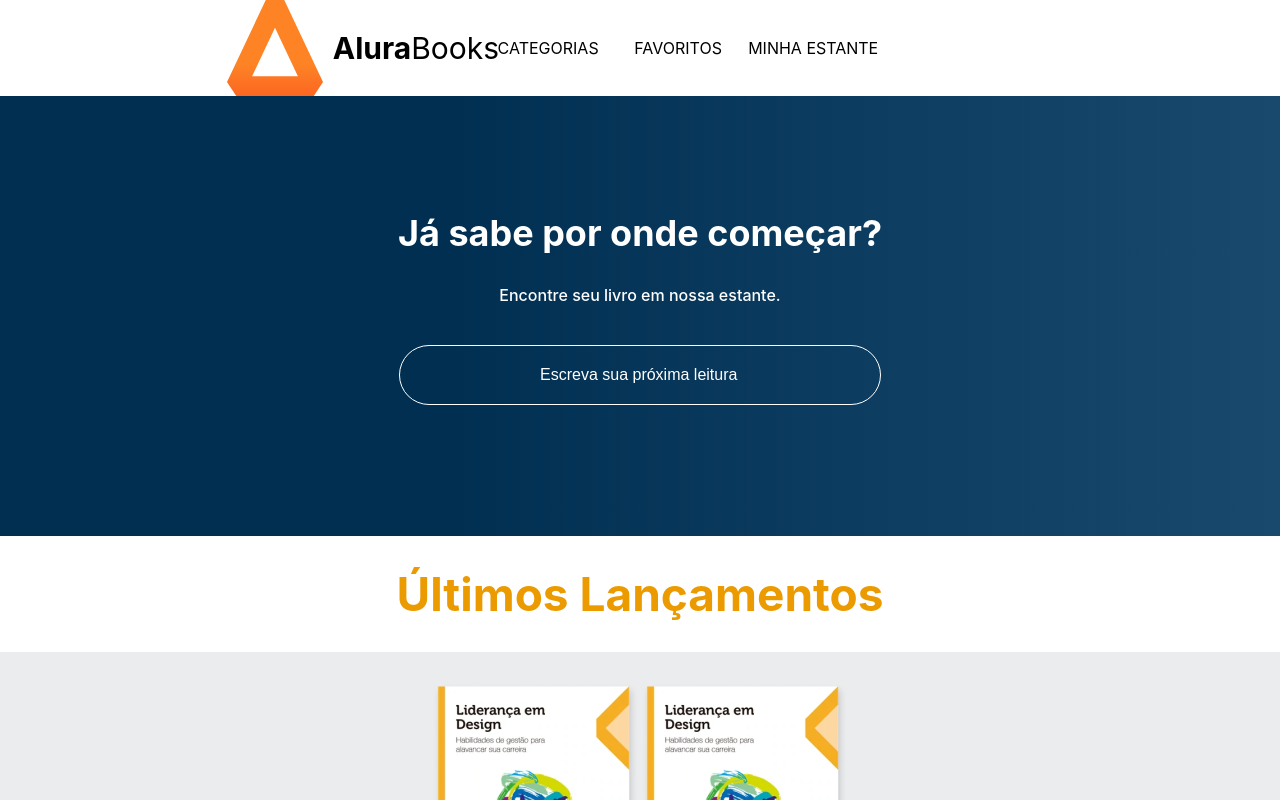
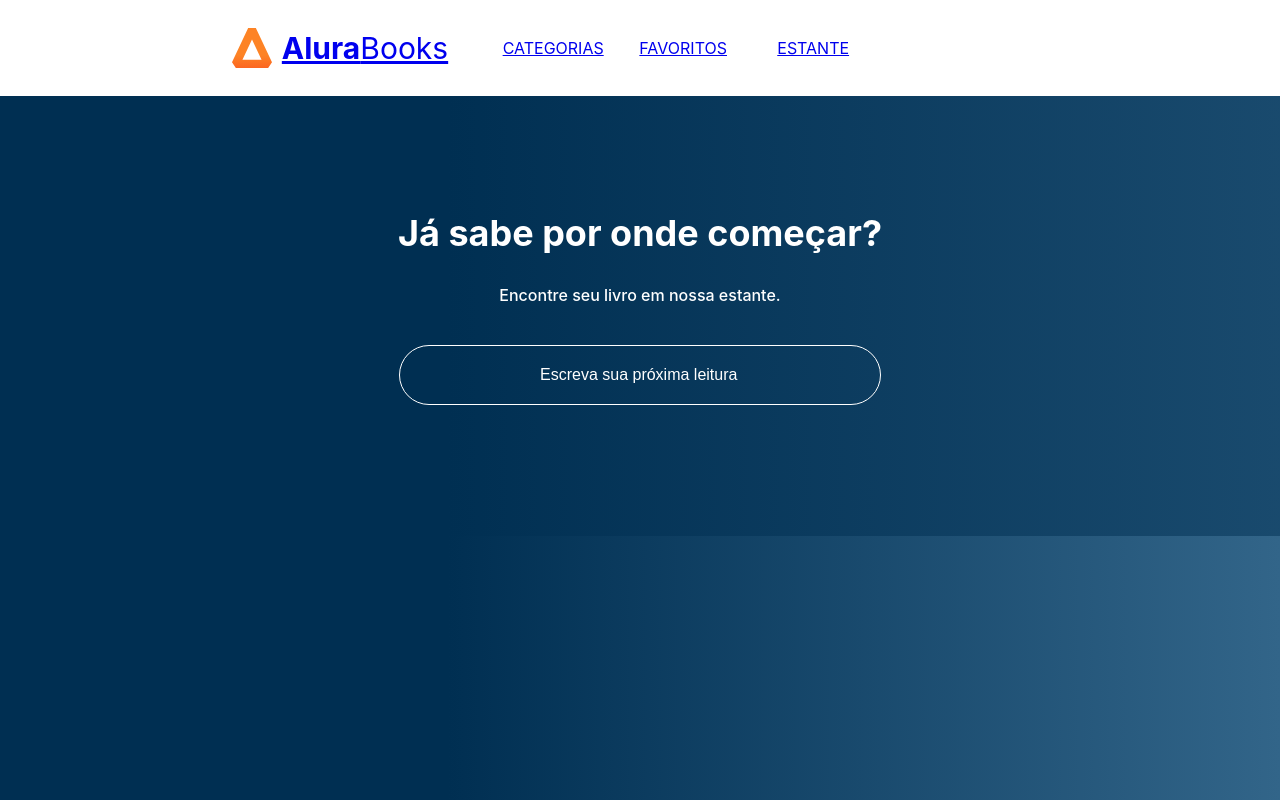
Before and after one commit to luc05/alura-books, a React (Create React App) app: page /favoritos in a window 1280 px wide. Shown: the top 800 px of the page. Built offline with nearby package versions, Linux system fonts and the light colour scheme.

Commit message:
Adicionando React-Router-Dom

```diff
--- a/package.json
+++ b/package.json
@@ -8,6 +8,7 @@
     "@testing-library/user-event": "^13.5.0",
     "react": "^18.2.0",
     "react-dom": "^18.2.0",
+    "react-router-dom": "^6.15.0",
     "react-scripts": "5.0.1",
     "styled-components": "^6.0.4",
     "web-vitals": "^2.1.4"
--- a/src/componentes/Header/index.js
+++ b/src/componentes/Header/index.js
@@ -2,6 +2,7 @@
 import OpcoesHeader from "../OpcoesHeader"
 import IconesHeader from "../IconesHeader"
 import styled from 'styled-components'
+import {Link} from 'react-router-dom'
 const HeaderContainer = styled.header`
   background-color: #FFF;
   display: flex;
@@ -11,7 +12,7 @@
 function Header() {
     return(
         <HeaderContainer>
-          <Logo/>
+          <Link to={"/"}><Logo/></Link>
           <OpcoesHeader/>
           <IconesHeader/>
       </HeaderContainer>
--- a/src/componentes/OpcoesHeader/index.js
+++ b/src/componentes/OpcoesHeader/index.js
@@ -1,5 +1,6 @@
 import styled from "styled-components"
-const textoOpcoes = ['CATEGORIAS', 'FAVORITOS', 'MINHA ESTANTE']
+import { Link } from "react-router-dom"
+const textoOpcoes = ['CATEGORIAS', 'FAVORITOS', 'ESTANTE']
 const Opcoes = styled.ul`
   display: flex;
 `
@@ -19,7 +20,7 @@
     return (
         <Opcoes>
         { textoOpcoes.map ( (texto) => (
-          <Opcao><p>{texto}</p></Opcao>
+          <Link to={`/${texto.toLowerCase()}`}><Opcao><p>{texto}</p></Opcao></Link>
         ))}
       </Opcoes>
     )
--- a/src/index.js
+++ b/src/index.js
@@ -1,8 +1,11 @@
 import React from 'react';
 import ReactDOM from 'react-dom/client';
-import App from './App';
+import App from './rotas/Home';
 import reportWebVitals from './reportWebVitals';
 import { createGlobalStyle} from "styled-components";
+import { BrowserRouter, Routes, Route } from "react-router-dom";
+import Header from './componentes/Header';
+import Favoritos from './rotas/Favoritos';
 
 const GlobalStyle = createGlobalStyle`
   body {
@@ -25,11 +28,14 @@
 root.render(
   <React.StrictMode>
     <GlobalStyle/>
-    <App />
+    <BrowserRouter>
+    <Header/>
+    <Routes>
+      <Route path='/favoritos' element={<Favoritos/>}/>
+      <Route path='/' element={<App/>}/>
+    </Routes>
+    </BrowserRouter>
   </React.StrictMode>
 );
 
-// If you want to start measuring performance in your app, pass a function
-// to log results (for example: reportWebVitals(console.log))
-// or send to an analytics endpoint. Learn more: https://bit.ly/CRA-vitals
 reportWebVitals();
--- a/src/App.js
+++ b/src/rotas/Favoritos.js
@@ -1,21 +1,17 @@
-import Header from './componentes/Header';
 import styled from 'styled-components'
-import Pesquisa from './componentes/Pesquisa';
-import UltimosLancamentos from './componentes/UltimosLancamentos';
+import Pesquisa from '../componentes/Pesquisa';
 
 const AppContainer = styled.div`
 width: 100vw;
   height: 100vh;
   background-image: linear-gradient(90deg, #002F52 35%, #326589);
 `
-function App() {
+function Favoritos() {
   return (
     <AppContainer>
-      <Header/>
       <Pesquisa/>
-      <UltimosLancamentos/>
     </AppContainer>
   );
 }
 
-export default App;
+export default Favoritos;
--- /dev/null
+++ b/src/rotas/Home.js
@@ -0,0 +1,19 @@
+import styled from 'styled-components'
+import Pesquisa from '../componentes/Pesquisa';
+import UltimosLancamentos from '../componentes/UltimosLancamentos';
+
+const AppContainer = styled.div`
+width: 100vw;
+  height: 100vh;
+  background-image: linear-gradient(90deg, #002F52 35%, #326589);
+`
+function Home() {
+  return (
+    <AppContainer>
+      <Pesquisa/>
+      <UltimosLancamentos/>
+    </AppContainer>
+  );
+}
+
+export default Home;
```
Also changed, not shown: 1 other file (tests, documents, lock files or other folders).
